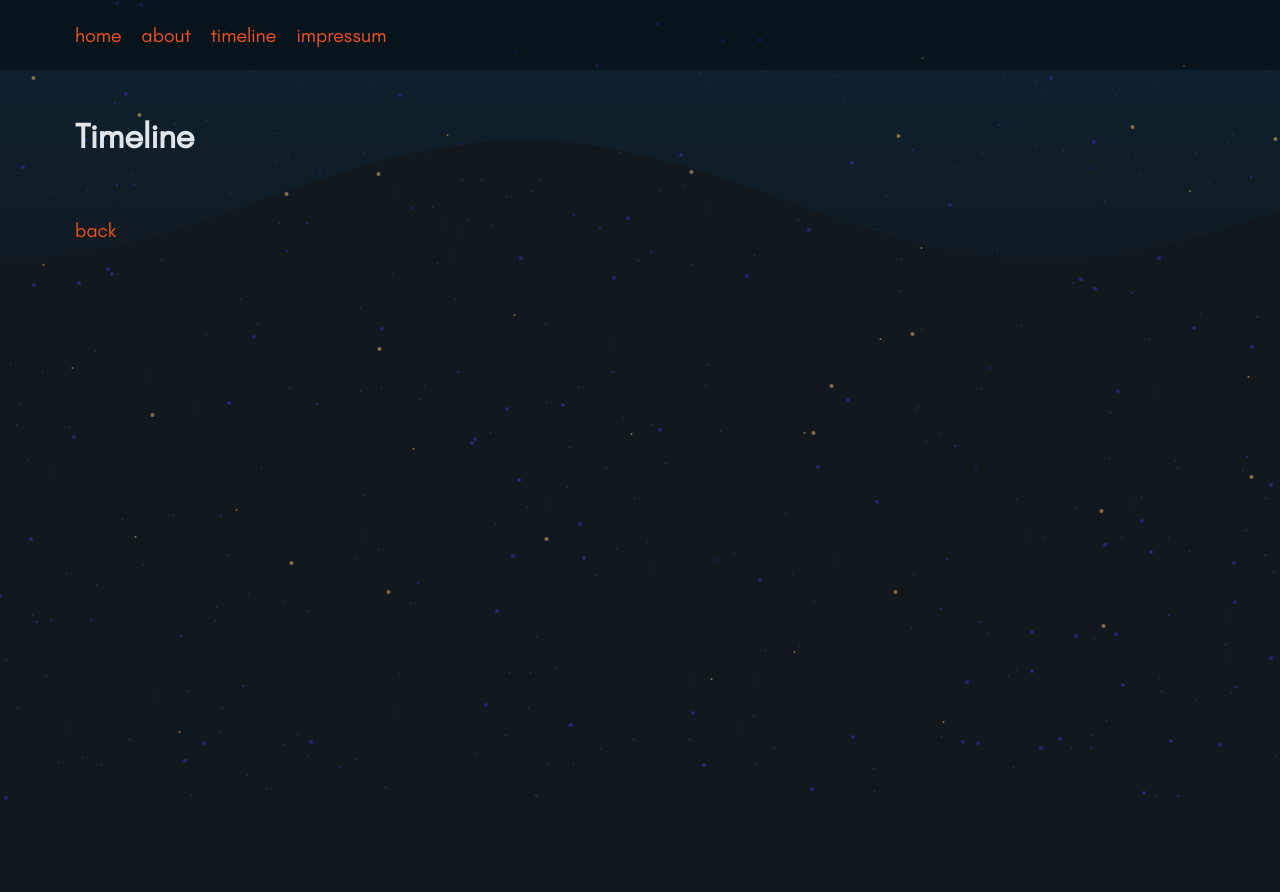
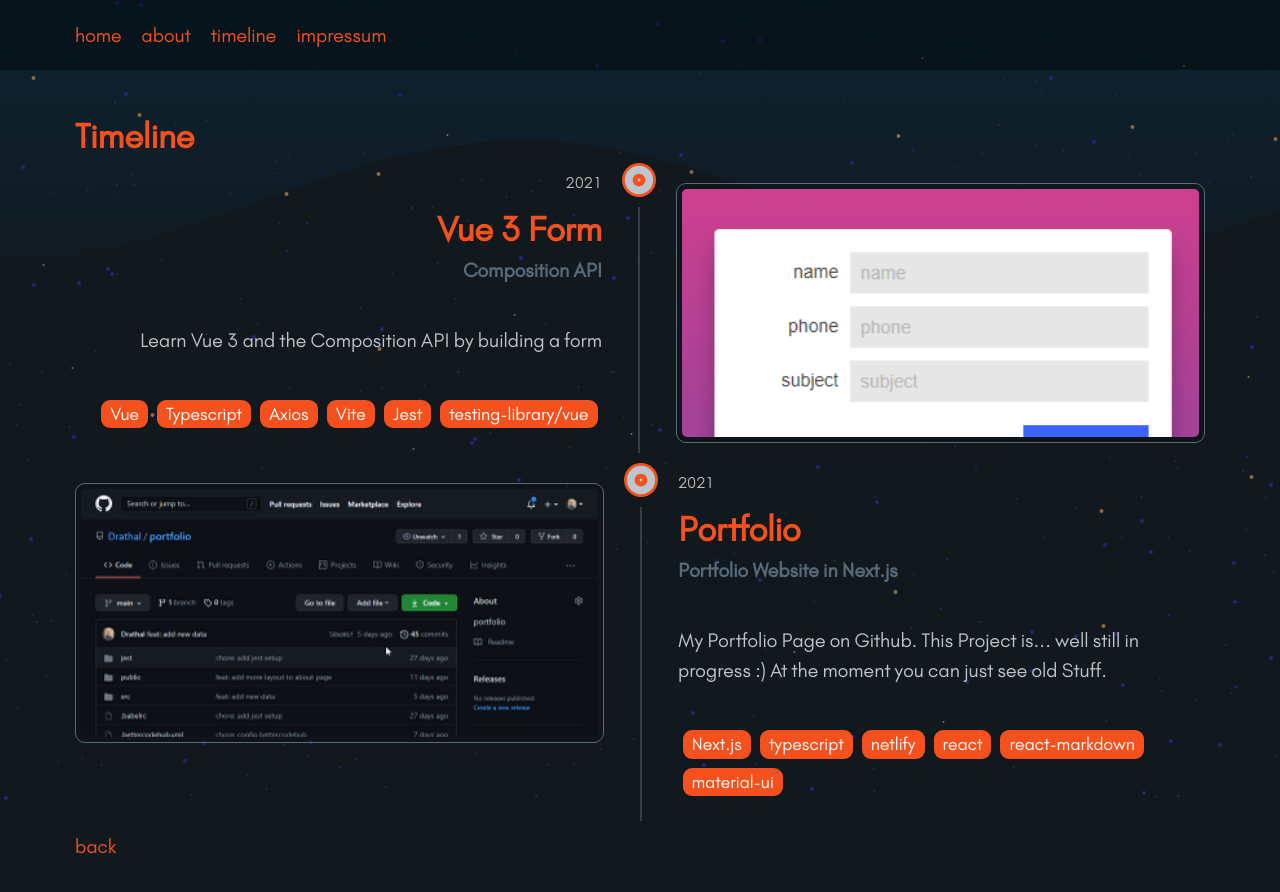
Before and after one commit to Drathal/Homepage-Svelte, a SvelteKit app: page /timeline in a window 1280 px wide. Shown: the top 892 px of the page. Before the commit the page ends 800 px from the top, so only its background shows below. Built offline with nearby package versions, Linux system fonts and the light colour scheme.

Commit message:
add some example timeline items

```diff
--- a/src/routes/timeline/+page.svelte
+++ b/src/routes/timeline/+page.svelte
@@ -1,7 +1,206 @@
+<script lang="ts">
+  import vueform from '$lib/assets/projects/vue_form.png';
+  import portfolio from '$lib/assets/projects/portfolio.png';
+  interface project {
+    name: string;
+    subtitle: string;
+    description: string;
+    url: string;
+    tags: string[];
+  }
+
+  export const projects = [
+    {
+      name: 'Vue 3 Form',
+      subtitle: 'Composition API',
+      description: 'Learn Vue 3 and the Composition API by building a form',
+      year: '2021',
+      image: vueform,
+      url: 'https://github.com/Drathal/formplayground-vue',
+      tags: ['Vue', 'Typescript', 'Axios', 'Vite', 'Jest', 'testing-library/vue']
+    },
+    {
+      name: 'Portfolio',
+      subtitle: 'Portfolio Website in Next.js ',
+      description:
+        'My Portfolio Page on Github. This Project is... well still in progress :) At the moment you can just see old Stuff.',
+      year: '2021',
+      image: portfolio,
+      url: 'https://github.com/Drathal/portfolio',
+      tags: ['Next.js', 'typescript', 'netlify', 'react', 'react-markdown', 'material-ui']
+    }
+  ];
+</script>
+
 <svelte:head>
   <title>Timeline</title>
 </svelte:head>
 
 <h2 class="name">Timeline</h2>
 
+<ul class="timeline">
+  {#each projects as project}
+    <li>
+      <div class="article">
+        <p class="year">{project.year}</p>
+        <h2>{project.name}</h2>
+        <h3>{project.subtitle}</h3>
+        <p class="description">{project.description}</p>
+        <p class="tags">
+          {#each project.tags as tag}
+            <span>{tag}</span>
+          {/each}
+        </p>
+      </div>
+      <div class="divider">
+        <span class="icon">
+          <svg focusable="false" viewBox="0 0 24 24" aria-hidden="true"
+            ><path
+              d="M12 2C6.48 2 2 6.48 2 12s4.48 10 10 10 10-4.48 10-10S17.52 2 12 2zm0 14.5c-2.49 0-4.5-2.01-4.5-4.5S9.51 7.5 12 7.5s4.5 2.01 4.5 4.5-2.01 4.5-4.5 4.5zm0-5.5c-.55 0-1 .45-1 1s.45 1 1 1 1-.45 1-1-.45-1-1-1z"
+            /></svg
+          >
+        </span>
+        <span class="connector" />
+      </div>
+      <div class="image">
+        <a href={project.url}>
+          <img src={project.image} alt="project thumbnail" />
+        </a>
+      </div>
+    </li>
+  {/each}
+</ul>
+
 <a rel="noreferrer noopener" href="/">back</a>
+
+<style lang="css">
+  .timeline {
+    padding: 0;
+    margin: 0;
+  }
+
+  .timeline > li {
+    list-style-image: initial;
+    position: relative;
+    list-style: none;
+    padding: 0;
+    margin: 0;
+    display: flex;
+    text-align: right;
+  }
+
+  .timeline > li:nth-child(even) {
+    flex-direction: row-reverse;
+    text-align: left;
+  }
+
+  .article {
+    flex: 1;
+  }
+
+  .divider {
+    flex: 0;
+
+    min-height: 100%;
+    display: flex;
+    align-items: center;
+    flex-direction: column;
+    margin: 0 1em;
+  }
+
+  .divider .icon {
+    background-color: var(--primary);
+    display: block;
+    border-radius: 50%;
+    flex: 0;
+    width: 100%;
+    height: 1.7em;
+    width: 1.7em;
+  }
+
+  .divider .connector {
+    width: 2px;
+    flex-grow: 1;
+    background-color: var(--secondary);
+    display: block;
+    flex: 1;
+    margin: 0.5em 0;
+    opacity: 0.5;
+  }
+
+  .image {
+    flex: 1;
+    margin: 1em 0 0 0;
+    max-height: 13em;
+    overflow: hidden;
+    display: flex;
+    border: 1px solid var(--secondary);
+    border-radius: 0.5em;
+    background-color: rgba(0, 0, 0, 0.2);
+  }
+
+  .image a {
+    flex: 1;
+    display: block;
+    overflow: hidden;
+    margin: 0.25em;
+    border-radius: 0.25em;
+  }
+
+  .image a img {
+    display: block;
+    width: 100%;
+  }
+
+  .article .year {
+    font-size: 0.8em;
+    color: #bdbdbd;
+    margin: 0.5em 0;
+  }
+
+  h2 {
+    color: var(--primary);
+    margin: 0;
+    padding: 0;
+  }
+
+  h3 {
+    color: var(--secondary);
+    font-size: 1em;
+    margin: 0;
+    padding: 0;
+  }
+
+  .description {
+    margin: 2em 0;
+  }
+
+  .tags span {
+    background-color: var(--primary);
+    font-size: 0.9em;
+    color: white;
+    padding: 0.5em;
+    border-radius: 0.5em;
+    margin: 0.25em;
+    display: inline-block;
+    line-height: 0.6em;
+  }
+
+  @media (max-width: 577px) {
+    .divider {
+      display: none;
+    }
+
+    .timeline li {
+      flex-direction: column-reverse !important;
+      margin-bottom: 2em;
+      text-align: left;
+    }
+  }
+
+  @media (max-width: 768px) {
+    .image {
+      max-height: 10em;
+    }
+  }
+</style>
```
Also changed, not shown: src/lib/assets/projects/portfolio.png (added), src/lib/assets/projects/vue_form.png (added).
